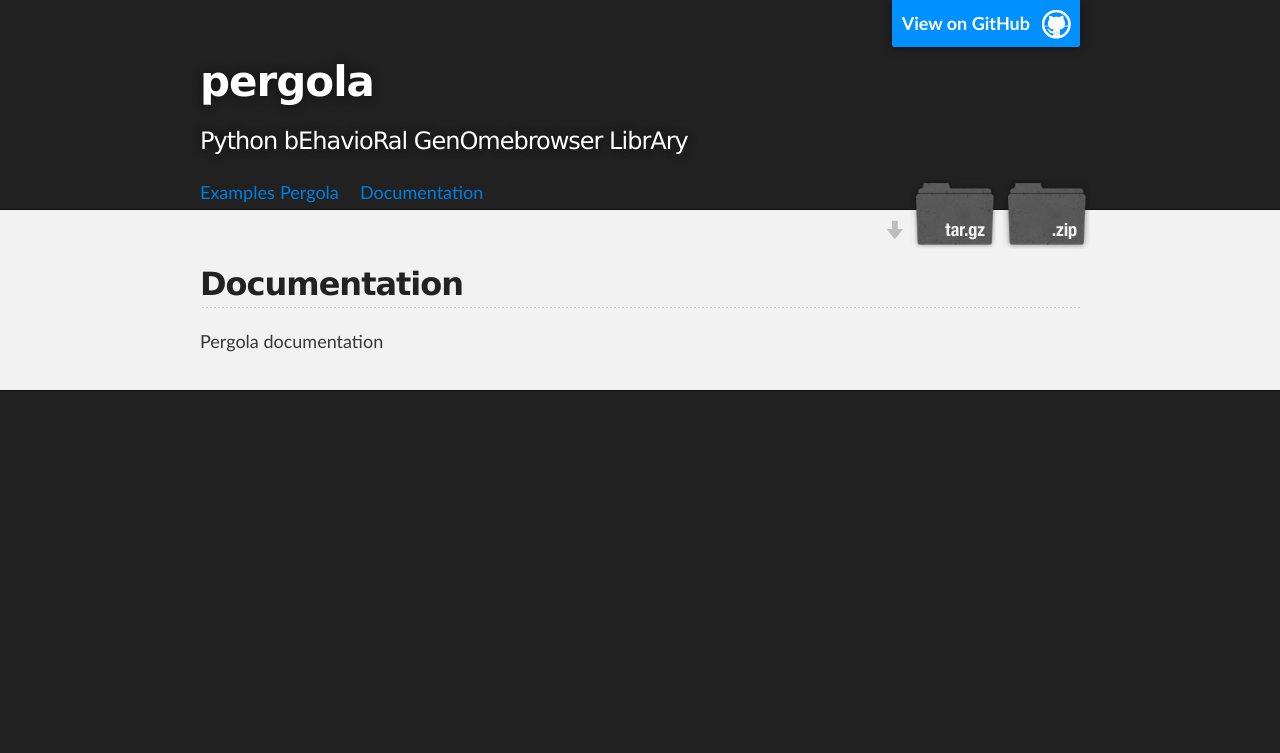
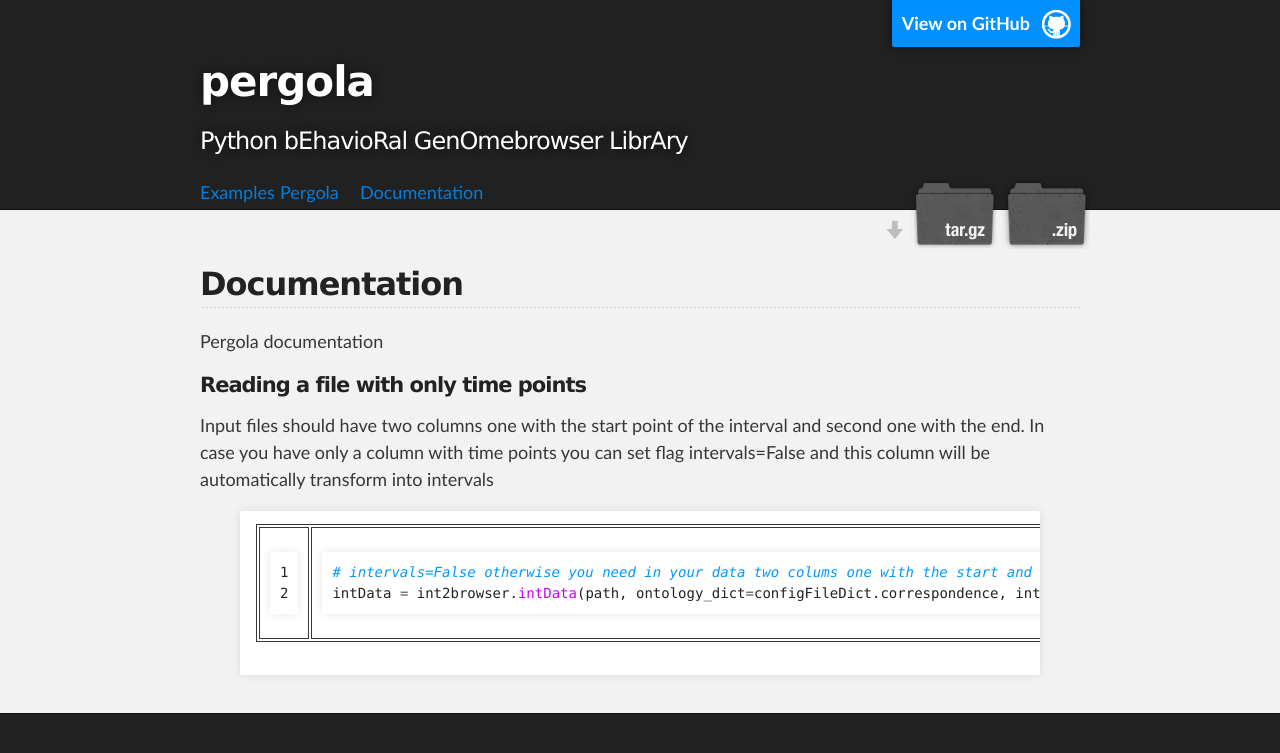
Before and after one commit to JoseEspinosa/pergola-old-web, a Jekyll site: the page built from documentation.md, in a window 1280 px wide. Shown: the top 753 px of the page. Built offline with Jekyll 4.4.1, drawn with Linux system fonts in a browser that asks for light colours; nearby versions of some CDN libraries; library files that are not in the unit come from our copies.

Commit message:
[pergola][web] some documentation

```diff
--- a/documentation.md
+++ b/documentation.md
@@ -7,3 +7,16 @@ weight: 2
 ## Documentation
 
 Pergola documentation
+
+#### Reading a file with only time points
+
+Input files should have two columns one with the start point of the interval and second one with the end.
+In case you have only a column with time points you can set flag intervals=False and this column will be
+automatically transform into intervals
+
+{% highlight python linenos %}
+
+# intervals=False otherwise you need in your data two colums one with the start and a second with the end of each interval
+intData = int2browser.intData(path, ontology_dict=configFileDict.correspondence, intervals=False)
+
+{% endhighlight %}
```
